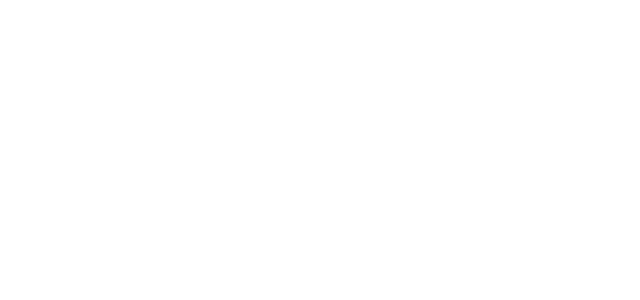
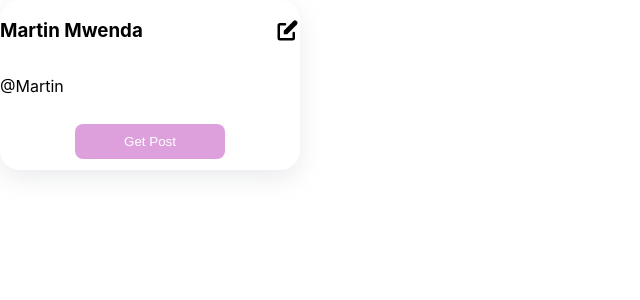
Before and after one commit to MartinMugambi/react-web-project, a React (Create React App) app: page / in a window 1280 px wide. Shown: the top 300 px of the page, without its empty margins (0-640 px from the left). Built offline with nearby package versions, Linux system fonts and the light colour scheme.

Commit message:
Add User Component

```diff
--- a/src/App.tsx
+++ b/src/App.tsx
@@ -1,7 +1,4 @@
-import React from 'react';
 import { User } from './components/users/user';
-
-
 
 function App() {
   return (
--- /dev/null
+++ b/src/components/users/user.css
@@ -0,0 +1,52 @@
+ .card{
+     width: 300px;
+     height: 170px;
+     box-shadow: rgba(149, 157, 165, 0.2) 0px 8px 24px;
+     border-radius: 20px;
+     display: flex;
+     flex-direction: column;
+
+ }
+
+ .card__details{
+     display: flex;
+     justify-content: space-between;
+     align-items: center;
+ }
+
+ .card__icon{
+    width: 25px;
+    height: 25px;
+}
+
+
+.card__button{
+    width: 100%;
+    height: 100%;
+    display: flex;
+    flex-direction: column;
+    justify-content: center;
+    align-items: center;
+    cursor: pointer;
+}
+
+ .card__btn{
+     width: 150px;
+     height: 35px;
+     padding: 5px;
+     background-color: plum;
+     color: white;
+     border: none;
+     outline: none;
+     border-radius: 8px;
+     cursor: pointer;
+ }
+
+ .card__btn:hover{
+     opacity: 0.7;
+ }
+
+ .card__btn:active{
+    transform: translateY(4px);
+    box-shadow: 0 5px plum;
+ }
--- a/src/components/users/user.tsx
+++ b/src/components/users/user.tsx
@@ -1,7 +1,16 @@
+import  './user.css';
+import {PencilAltIcon} from '@heroicons/react/solid'
 export const User = () =>{
     return (
-        <>
-        </>
-
+         <section className='card'>
+           <article className='card__details'>
+               <h1>Martin Mwenda</h1>
+               <PencilAltIcon  className='card__icon'/>
+           </article>
+            <p className='card__title'>@Martin</p>
+           <article className='card__button' >
+           <button className='card__btn'>Get Post</button>
+           </article>
+         </section>
     );
 }
--- a/src/index.css
+++ b/src/index.css
@@ -1,3 +1,7 @@
+@tailwind base;
+@tailwind components;
+@tailwind utilities;
+
 body {
   margin: 0;
   font-family: -apple-system, BlinkMacSystemFont, 'Segoe UI', 'Roboto', 'Oxygen',
@@ -11,7 +15,3 @@
   font-family: source-code-pro, Menlo, Monaco, Consolas, 'Courier New',
     monospace;
 }
-
-h1{
-  font-family: -apple-system, BlinkMacSystemFont, 'Segoe UI', Roboto, Oxygen, Ubuntu, Cantarell, 'Open Sans', 'Helvetica Neue', sans-serif;
-}
```
